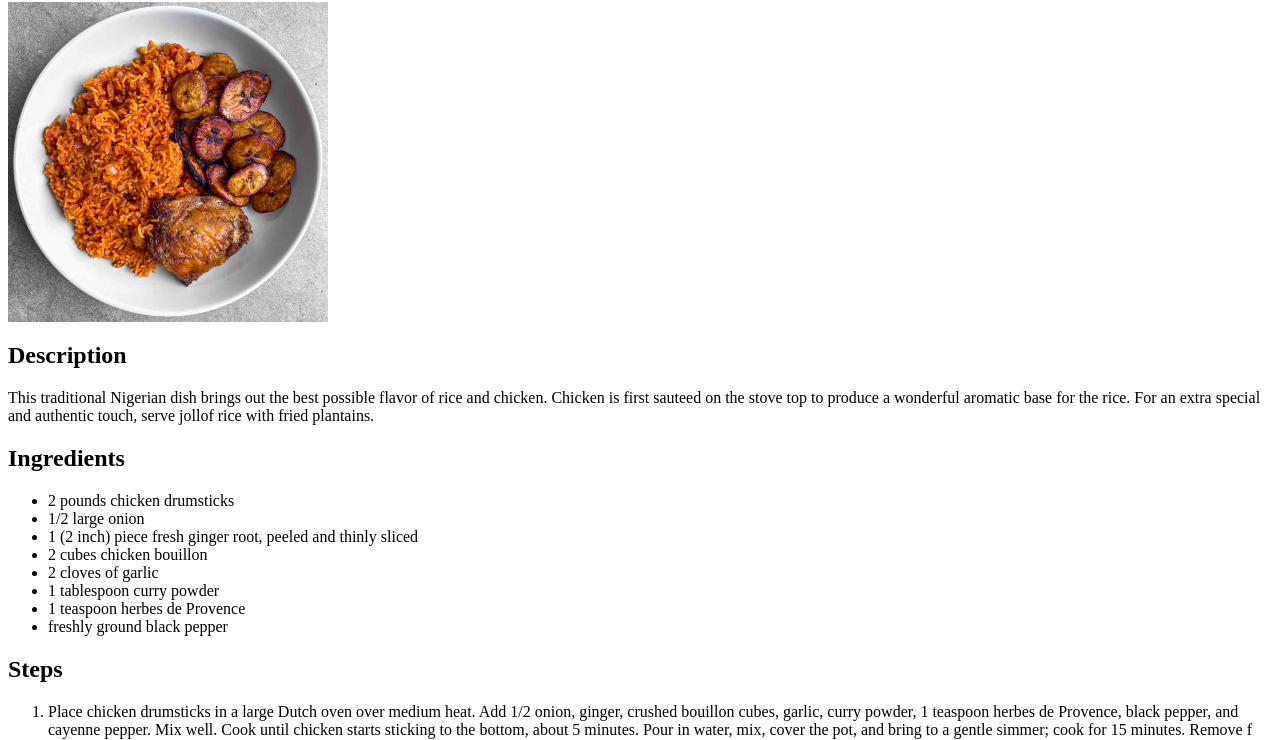
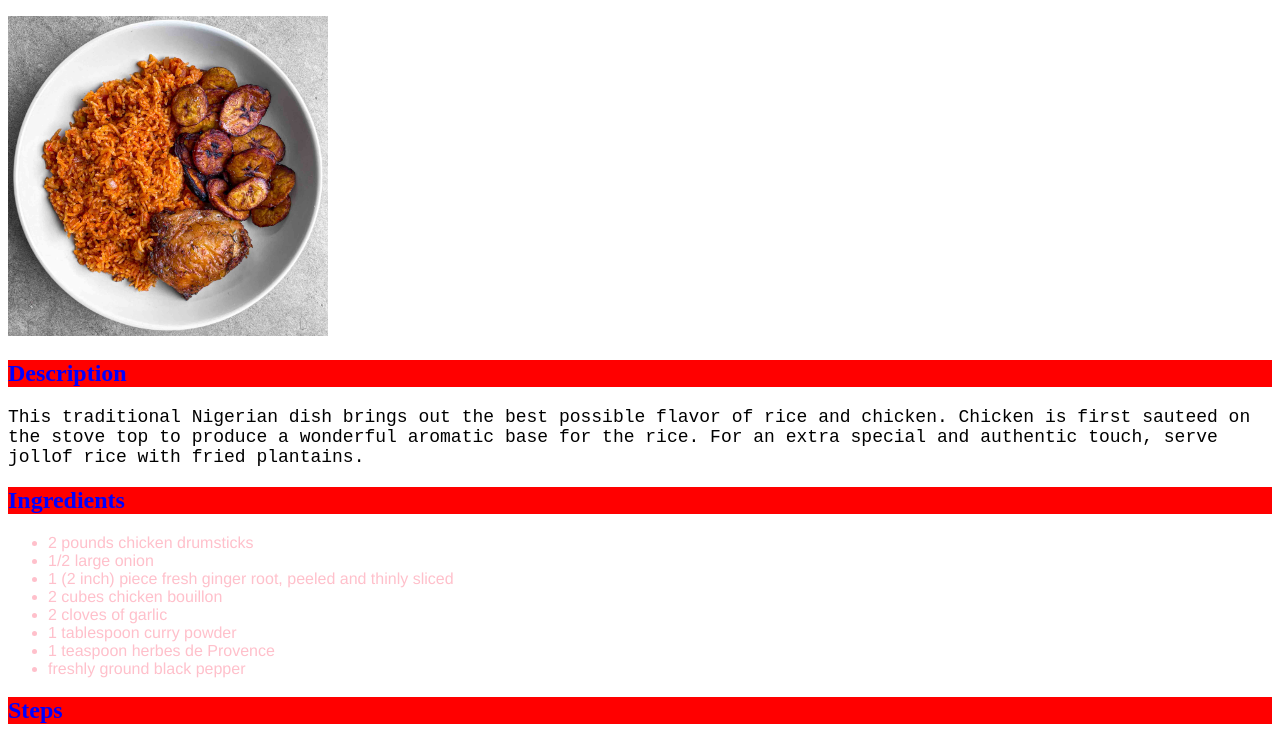
Before and after one commit to GogittossjX/odin-recipes, a plain HTML site: page recipes/jollof.html in a window 1280 px wide. Shown: the part 64-804 px from the top of the page. Drawn offline with Linux system fonts and the light colour scheme.

Commit message:
Add styles to html pages
Adding the style.css file to the project. Creating some basic rules for
the h1 and h2 headers as well as the ordered, unordered lists and description

```diff
--- a/index.html
+++ b/index.html
@@ -3,6 +3,7 @@
     <head>
         <meta charset="UTF-8">
         <title>Odin Recipie</title>
+        <link rel="stylesheet" href="style.css">
     </head>
 
     <body>
--- a/recipes/jollof.html
+++ b/recipes/jollof.html
@@ -1,7 +1,15 @@
+<!DOCTYPE html>
+<html lang="en">
+    <head>
+        <meta charset="UTF-8">
+        <title>Jollof Rice</title>
+        <link rel="stylesheet" href="../style.css">
+    </head>
+
     <h1>Jollof Rice</h1>
     <img src="../images/jollof-rice.jpg" alt="Jollof Rice and Some Dodo" width="320" height="320">
     <h2>Description</h2>
-<p>
+    <p class="recipie_desc">
         This traditional Nigerian dish brings out the best possible flavor
         of rice and chicken. Chicken is first sauteed on the stove top to
         produce a wonderful aromatic base for the rice. For an extra special
@@ -49,3 +57,4 @@
             about 2 to 3 minutes per side. Drain on paper towels. Garnish
             jollof rice with friend plantains and serve with chicken. </li>
     </ol>
+</html>
--- /dev/null
+++ b/style.css
@@ -0,0 +1,24 @@
+h1 {
+    color: red;
+    background-color: white;
+}
+
+h2 {
+    color: blue;
+    background-color: red;
+}
+
+.recipie_desc {
+    font-family:'Courier New', Courier, monospace;
+    font-size: 18px;
+}
+
+ol li {
+    font-family: 'Segoe UI', Tahoma, Geneva, Verdana, sans-serif;
+    color: brown;
+}
+
+ul li {
+    font-family: 'Franklin Gothic Medium', 'Arial Narrow', Arial, sans-serif;
+    color: pink;
+}
```
Also changed, not shown: recipes/bananabread.html (+10 -1 lines), recipes/smoothie.html (+10 -1 lines). Lines whose indentation alone changed are shown as unchanged.
